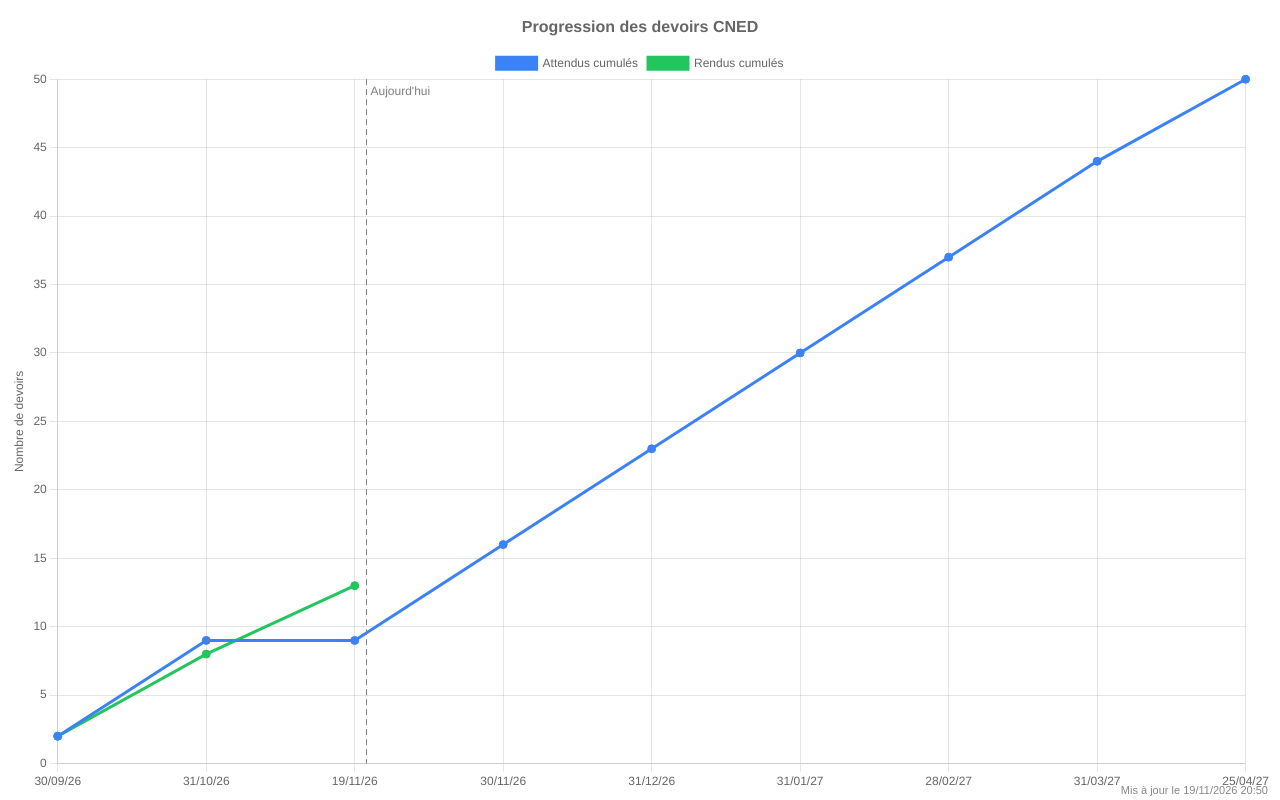
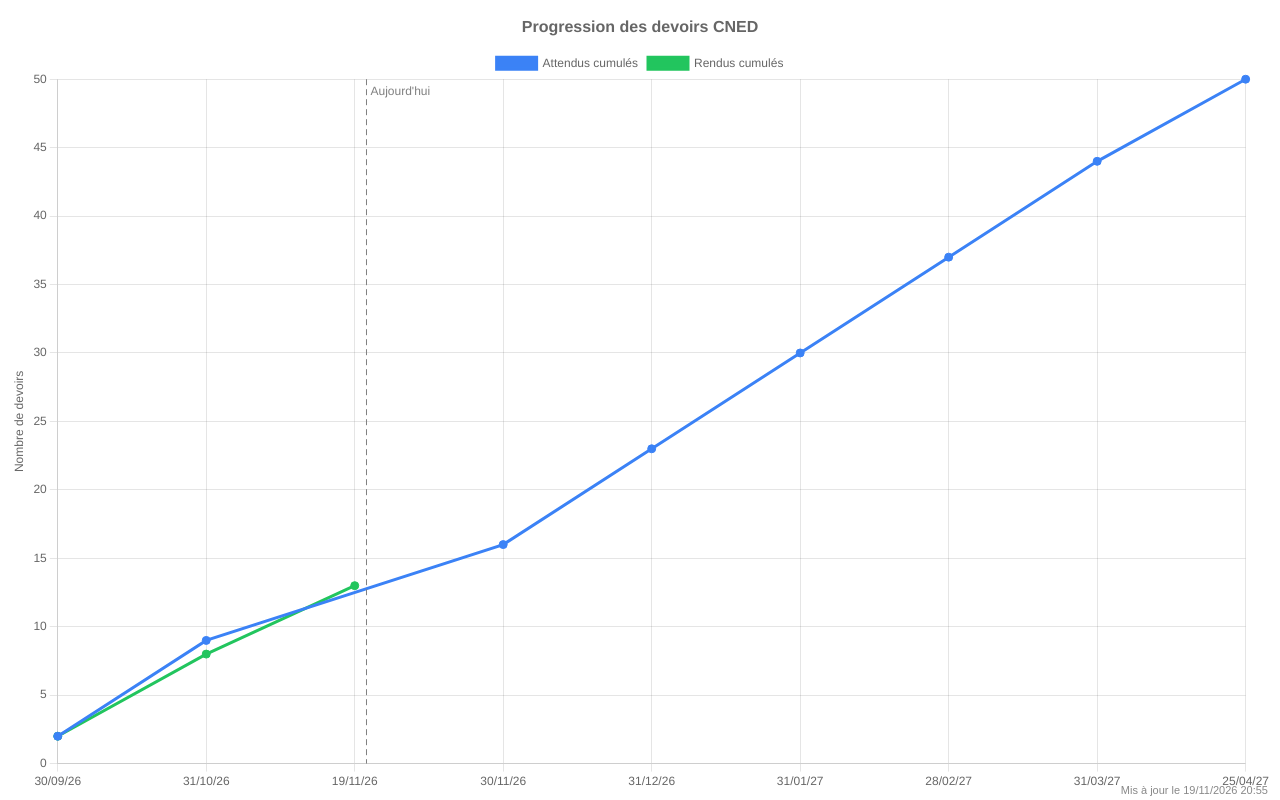
Before and after one commit to meteor1315/cned-graphique, a plain HTML site: page index.html in a window 1280 px wide. Drawn offline with nearby package versions, Linux system fonts and the light colour scheme.

Commit message:
maj graphique

```diff
--- a/index.html
+++ b/index.html
@@ -8,7 +8,7 @@
 #m{position:absolute;right:12px;bottom:4px;font-size:11px;color:#888}</style></head>
 <body><div id="w"><canvas id="c"></canvas><div id="m"></div></div>
 <script>
-const D = {"labels": ["30/09/26", "31/10/26", "19/11/26", "30/11/26", "31/12/26", "31/01/27", "28/02/27", "31/03/27", "25/04/27"], "ts": [1790726400000, 1793404800000, 1795046400000, 1795996800000, 1798675200000, 1801353600000, 1803772800000, 1806451200000, 1808611200000], "att": [2.0, 9.0, 9.0, 16.0, 23.0, 30.0, 37.0, 44.0, 50.0], "ren": [2.0, 8.0, 13.0, null, null, null, null, null, null], "maj": "19/11/2026 20:50"};
+const D = {"labels": ["30/09/26", "31/10/26", "19/11/26", "30/11/26", "31/12/26", "31/01/27", "28/02/27", "31/03/27", "25/04/27"], "ts": [1790726400000, 1793404800000, 1795046400000, 1795996800000, 1798675200000, 1801353600000, 1803772800000, 1806451200000, 1808611200000], "att": [2.0, 9.0, null, 16.0, 23.0, 30.0, 37.0, 44.0, 50.0], "ren": [2.0, 8.0, 13.0, null, null, null, null, null, null], "maj": "19/11/2026 20:55"};
 document.getElementById('m').textContent = 'Mis à jour le ' + D.maj;
 const today = {id:'today', afterDraw(ch){
   const x=ch.scales.x, y=ch.scales.y, t=Date.now(); let i=-1;
@@ -23,7 +23,7 @@ const today = {id:'today', afterDraw(ch){
 new Chart(document.getElementById('c'), {
   type:'line',
   data:{labels:D.labels, datasets:[
-    {label:'Attendus cumulés', data:D.att, borderColor:'#3b82f6', backgroundColor:'#3b82f6', pointRadius:4, tension:0},
+    {label:'Attendus cumulés', data:D.att, borderColor:'#3b82f6', backgroundColor:'#3b82f6', pointRadius:4, tension:0, spanGaps:true},
     {label:'Rendus cumulés', data:D.ren, borderColor:'#22c55e', backgroundColor:'#22c55e', pointRadius:4, tension:0, spanGaps:false}
   ]},
   options:{responsive:true, maintainAspectRatio:false,
```
Also changed, not shown: progression_devoirs.png.
